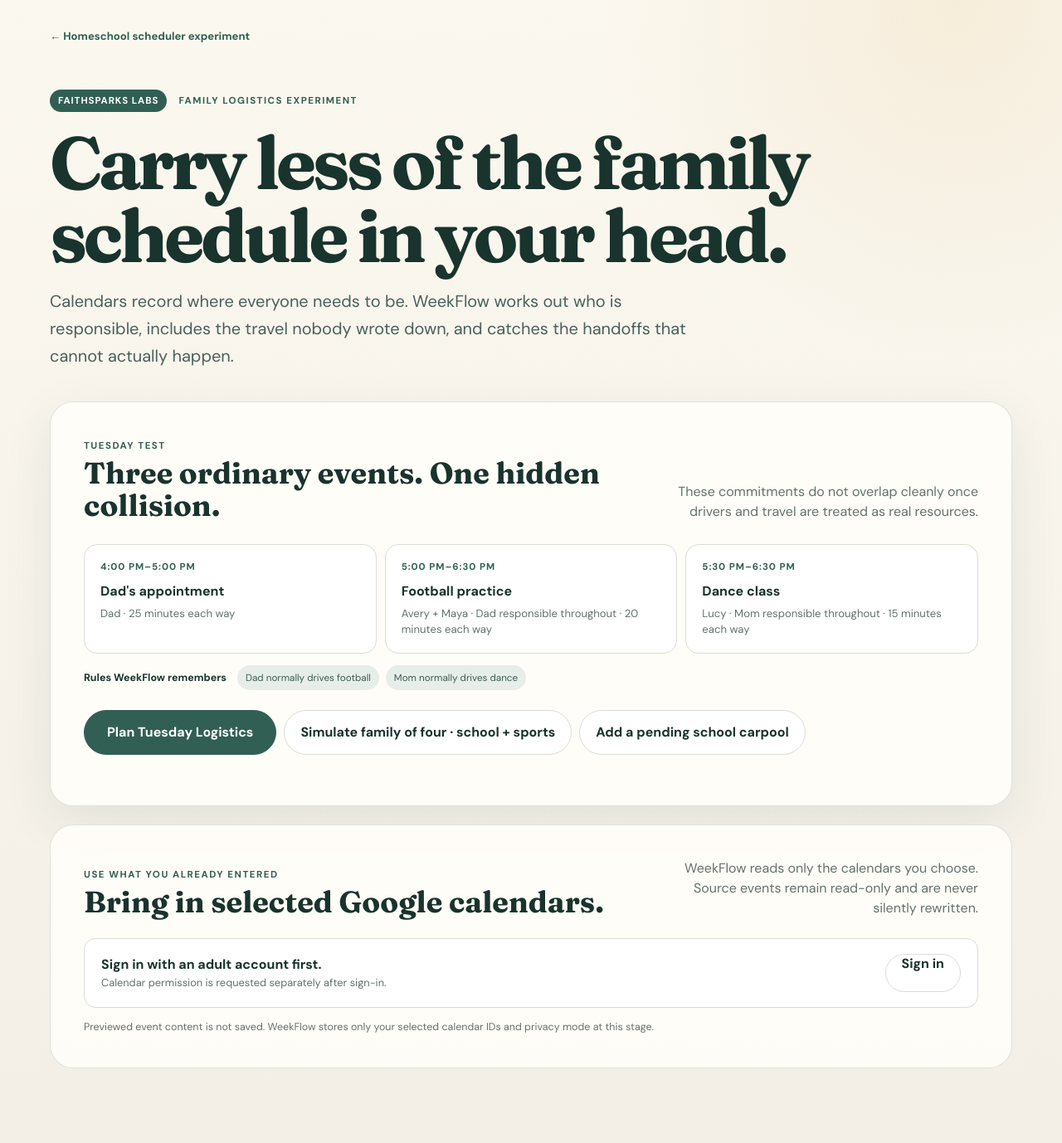
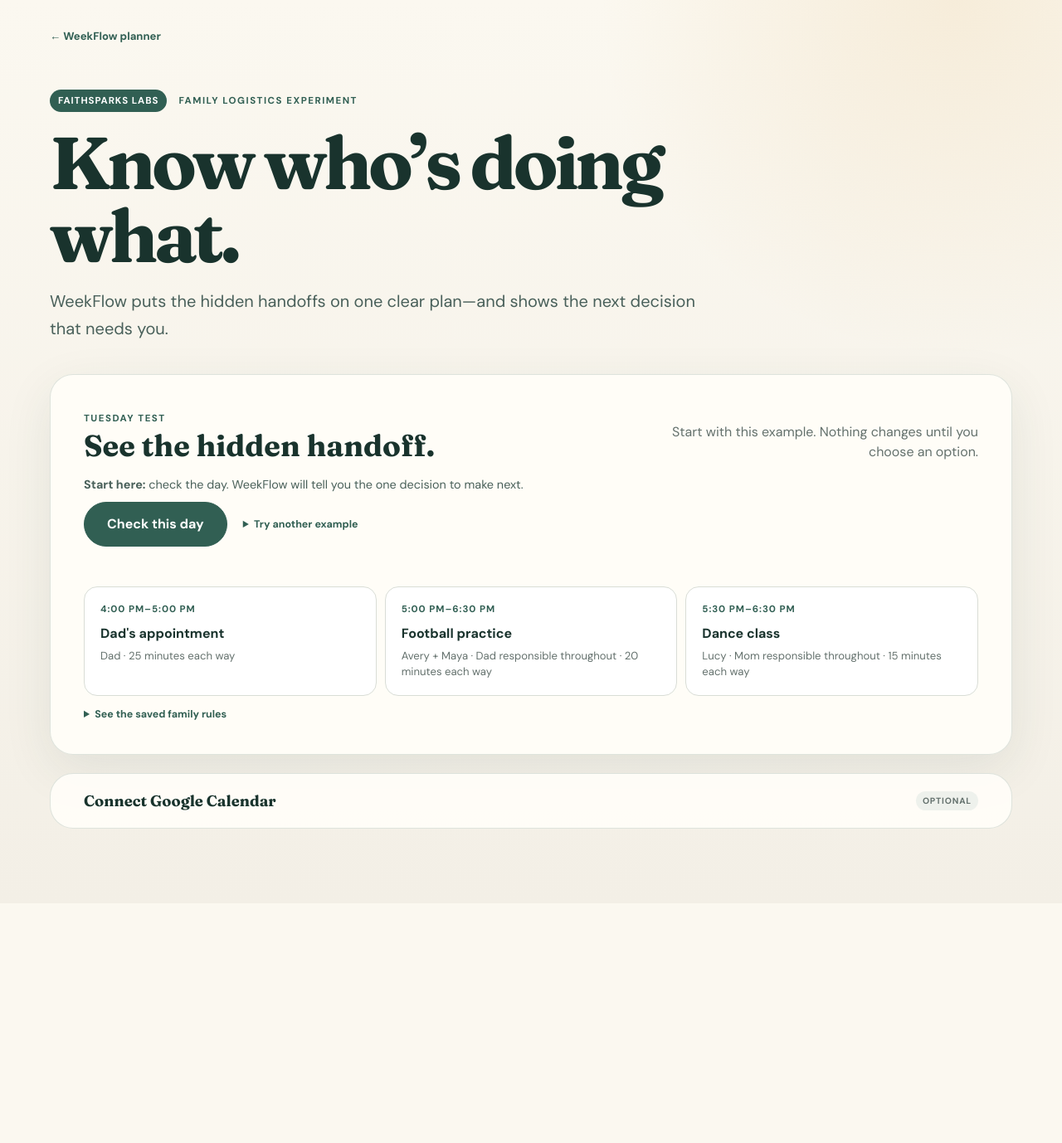
Before and after one commit to theandrewgordon/bible-generator, a Flask app: page /labs/weekflow/logistics in a window 1280 px wide. Shown: the whole page at 83% size. After the commit the page ends 999 px from the top, so only its background shows below. Run offline with Flask 3, Linux system fonts and the light colour scheme; data that the repository does not hold is empty; some libraries are stand-ins or nearby versions.

Commit message:
Simplify WeekFlow decisions and harden integrations

```diff
--- a/faithsparks/views/weekflow.py
+++ b/faithsparks/views/weekflow.py
@@ -27,6 +27,12 @@ from faithsparks.services.weekflow_calendar import (
     preview_google_week,
     save_calendar_preferences,
 )
+from faithsparks.services.weekflow_integrations import (
+    WeekFlowIntegrationUnavailable,
+    WeekFlowProviderError,
+    integration_status,
+    refresh_live_routes,
+)
 from faithsparks.services.weekflow_logistics import (
     analyze_family_logistics,
     apply_responsibility_change,
@@ -35,20 +41,6 @@ from faithsparks.services.weekflow_logistics import (
     default_logistics_scenario,
     family_four_carpool_scenario,
     family_four_school_sports_scenario,
-)
-from faithsparks.services.weekflow_integrations import (
-    WeekFlowIntegrationUnavailable,
-    WeekFlowProviderError,
-    integration_status,
-    refresh_live_routes,
-)
-from faithsparks.services.weekflow_support import (
-    WeekFlowSupportTokenError,
-    WeekFlowSupportUnavailable,
-    create_and_send_support_request,
-    load_owner_support_status,
-    load_support_response,
-    respond_to_support_request,
 )
 from faithsparks.services.weekflow_scheduler import (
     demo_payload,
@@ -70,6 +62,14 @@ from faithsparks.services.weekflow_store import (
     record_weekflow_event,
     save_beta_state,
     save_week_template,
+)
+from faithsparks.services.weekflow_support import (
+    WeekFlowSupportTokenError,
+    WeekFlowSupportUnavailable,
+    create_and_send_support_request,
+    load_owner_support_status,
+    load_support_response,
+    respond_to_support_request,
 )
 from faithsparks.util.request_utils import get_client_ip
 
--- a/static/weekflow_logistics.css
+++ b/static/weekflow_logistics.css
@@ -23,6 +23,7 @@ body {
   font-family: "DM Sans", sans-serif;
 }
 button, select, input { font: inherit; }
+summary { cursor: pointer; }
 .wfl-shell { width: min(1160px, calc(100% - 40px)); margin: 0 auto; padding: 32px 0 90px; }
 nav a { color: var(--forest); font-size: .82rem; font-weight: 700; text-decoration: none; }
 .wfl-hero { max-width: 930px; padding: 55px 0 38px; }
@@ -51,7 +52,17 @@ h2 { margin: 5px 0 0; font-size: clamp(1.65rem, 3vw, 2.25rem); line-height: 1.08
 .wfl-text-button { padding: 7px 0; color: var(--forest); background: transparent; text-decoration: underline; text-underline-offset: 4px; }
 .wfl-action-status { margin-left: 12px; color: var(--muted); font-size: .82rem; }
 .wfl-scenario-actions { display: flex; flex-wrap: wrap; gap: 9px; }
-.wfl-calendar { margin-top: 22px; box-shadow: none; }
+.wfl-one-step { margin: 18px 0 12px; color: #49605a; font-size: .9rem; }
+.wfl-compact-details { margin-top: 13px; }
+.wfl-compact-details > summary, .wfl-example-picker > summary { color: var(--forest); font-size: .78rem; font-weight: 700; }
+.wfl-compact-details[open] > summary, .wfl-example-picker[open] > summary { margin-bottom: 10px; }
+.wfl-compact-details .wfl-rules { margin: 0; }
+.wfl-example-picker { align-self: center; padding: 8px 10px; }
+.wfl-example-picker > div { display: flex; flex-wrap: wrap; gap: 8px; }
+.wfl-calendar { margin-top: 22px; padding: 0; box-shadow: none; }
+.wfl-disclosure > summary { display: flex; justify-content: space-between; padding: 21px clamp(22px,4vw,40px); color: var(--ink); font-family: "Fraunces", serif; font-size: 1.15rem; font-weight: 700; list-style-position: inside; }
+.wfl-disclosure > summary span { align-self: center; padding: 5px 8px; border-radius: 999px; color: var(--muted); background: #eef1ec; font-family: "DM Sans", sans-serif; font-size: .65rem; letter-spacing: .08em; text-transform: uppercase; }
+.wfl-disclosure-body { padding: 0 clamp(22px,4vw,40px) clamp(22px,4vw,40px); }
 .wfl-calendar-status { display: flex; align-items: center; justify-content: space-between; gap: 18px; margin-top: 24px; padding: 18px 20px; border: 1px solid var(--line); border-radius: 14px; background: #fff; }
 .wfl-calendar-status strong, .wfl-calendar-status span { display: block; }
 .wfl-calendar-status span { margin-top: 3px; color: var(--muted); font-size: .8rem; }
--- a/static/weekflow_logistics.js
+++ b/static/weekflow_logistics.js
@@ -16,6 +16,7 @@
   const mobileTimeline = byId("mobileTimeline");
   const issues = byId("issues");
   const suggestions = byId("suggestions");
+  const conflictDetails = document.querySelector(".wfl-conflict-details");
   const responsibilityForm = byId("responsibilityForm");
   const activitySelect = byId("activitySelect");
   const adultSelect = byId("adultSelect");
@@ -46,6 +47,12 @@
       .replaceAll(">", "&gt;")
       .replaceAll('"', "&quot;")
       .replaceAll("'", "&#039;");
+  }
+
+  function firstSentence(value) {
+    const text = String(value ?? "");
+    const ending = text.search(/[.!?](?:\s|$)/);
+    return ending === -1 ? text : text.slice(0, ending + 1);
   }
 
   function loadRememberedRules() {
@@ -92,11 +99,11 @@
     const isFamilyFour = householdCount === 4 && value.events.some((event) => event.id === "school");
     scenarioEyebrow.textContent = `${value.day_label} test`;
     scenarioTitle.textContent = isFamilyFour
-      ? "School, two jobs, and two sports—with the handoffs included."
-      : "Three ordinary events. One hidden collision.";
+      ? "A busy school-and-sports day."
+      : "See the hidden handoff.";
     scenarioDescription.textContent = isFamilyFour
-      ? "Two parents and two children expose whether WeekFlow removes decisions or merely displays them."
-      : "These commitments do not overlap cleanly once drivers and travel are treated as real resources.";
+      ? "WeekFlow checks the travel, drivers, and pickup plan for you."
+      : "Start with this example. Nothing changes until you choose an option.";
     scenarioEvents.innerHTML = value.events.map((event) => {
       const participantNames = event.participant_ids.map((id) => people[id]?.name).filter(Boolean).join(" + ");
       const rule = rules[event.series_id];
@@ -110,13 +117,13 @@
 
   function renderStatus(result) {
     if (result.status === "workable") {
-      resultTitle.textContent = `${result.scenario.day_label} has a workable handoff plan.`;
+      resultTitle.textContent = `${result.scenario.day_label} is covered.`;
       status.className = "wfl-status good";
-      status.innerHTML = "<strong>Every responsibility is covered.</strong><span>No adult or child is expected in two places once travel is included.</span>";
+      status.innerHTML = "<strong>You’re set.</strong><span>Every ride and responsibility has an available person.</span>";
     } else {
-      resultTitle.textContent = `${result.scenario.day_label} needs a decision.`;
+      resultTitle.textContent = `${result.scenario.day_label} needs ${result.issue_count === 1 ? "one decision" : `${result.issue_count} decisions`}.`;
       status.className = "wfl-status warning";
-      status.innerHTML = `<strong>The calendar contains ${result.assignments.length} valid events.</strong><span>The family plan still has ${result.issue_count} ${result.issue_count === 1 ? "responsibility problem" : "responsibility problems"}.</span>`;
+      status.innerHTML = `<strong>Here’s what needs you.</strong><span>Start with the first option below.</span>`;
     }
   }
 
@@ -195,6 +202,15 @@
   }
 
   function suggestionButtons(item) {
+    if (item.kind === "external_help") {
+      return '<div class="wfl-suggestion-actions"><button class="wfl-button" type="button" data-carpool-option>Show a carpool option</button></div>';
+    }
+    if (item.kind === "request_support") {
+      const request = current?.support_requests.find((candidate) => candidate.event_id === item.event_id && candidate.adult_id === item.adult_id && candidate.status === "pending");
+      if (request) {
+        return `<div class="wfl-suggestion-actions"><button class="wfl-button" type="button" data-request="${escapeHtml(request.id)}" data-request-action="accept">They said yes</button><button class="wfl-button" type="button" data-request="${escapeHtml(request.id)}" data-request-action="decline">They can’t help</button></div>`;
+      }
+    }
     if (item.kind === "switch_vehicle") {
       return `<div class="wfl-suggestion-actions"><button class="wfl-button" type="button" data-event="${item.event_id}" data-vehicle="${item.vehicle_id}" data-scope="occurrence">Use this day</button><button class="wfl-button" type="button" data-event="${item.event_id}" data-vehicle="${item.vehicle_id}" data-scope="series">Remember vehicle</button></div>`;
     }
@@ -207,12 +223,17 @@
     if (!result.issues.length) {
       issues.innerHTML = '<div class="wfl-empty-decision"><span class="wfl-eyebrow">Resolved</span><h3>No uncovered handoffs remain.</h3><p>Change an assignment below to pressure-test another option.</p></div>';
       suggestions.replaceChildren();
+      conflictDetails.hidden = true;
       return;
     }
+    conflictDetails.hidden = false;
     issues.innerHTML = result.issues.map((item) => `<article><span class="wfl-eyebrow">Conflict detected</span><h3>${escapeHtml(item.title)}</h3><p>${escapeHtml(item.body)}</p></article>`).join("");
-    suggestions.innerHTML = result.suggestions.map((item) => `<article><span class="wfl-eyebrow">${item.kind === "reassign" ? "Workable option" : "Family decision needed"}</span><h3>${escapeHtml(item.title)}</h3><p>${escapeHtml(item.body)}</p>${suggestionButtons(item)}</article>`).join("");
+    const cards = result.suggestions.map((item, index) => `<article><span class="wfl-eyebrow">${index === 0 ? "Do this next" : item.kind === "reassign" ? "Another option" : "Family decision"}</span><h3>${escapeHtml(item.title)}</h3><p>${escapeHtml(firstSentence(item.body))}</p>${suggestionButtons(item)}</article>`);
+    suggestions.innerHTML = `${cards[0] || ""}${cards.length > 1 ? `<details class="wfl-more-options"><summary>See ${cards.length - 1} more ${cards.length === 2 ? "decision" : "decisions"}</summary><div>${cards.slice(1).join("")}</div></details>` : ""}`;
     suggestions.querySelectorAll("button[data-adult]").forEach((button) => button.addEventListener("click", () => applyChange(button.dataset.event, button.dataset.adult, button.dataset.scope, button.dataset.responsibility)));
     suggestions.querySelectorAll("button[data-vehicle]").forEach((button) => button.addEventListener("click", () => requestPlan({ kind: "vehicle", event_id: button.dataset.event, vehicle_id: button.dataset.vehicle, scope: button.dataset.scope })));
+    suggestions.querySelectorAll("button[data-request]").forEach((button) => button.addEventListener("click", () => requestPlan({ kind: "support_request", request_id: button.dataset.request, action: button.dataset.requestAction })));
+    suggestions.querySelectorAll("button[data-carpool-option]").forEach((button) => button.addEventListener("click", () => useScenario(config.carpoolScenario)));
   }
 
   function renderForm(result) {
@@ -245,7 +266,7 @@
 
   async function requestPlan(change = null) {
     planButton.disabled = true;
-    actionStatus.textContent = "Checking drivers, travel, participants, and handoffs…";
+    actionStatus.textContent = "Checking the family plan…";
     try {
       const response = await fetch(config.planUrl, {
         method: "POST",
@@ -258,8 +279,8 @@
       render(payload);
       if (change?.scope === "series") rememberRules();
       actionStatus.textContent = "";
-      planButton.textContent = `Recheck ${payload.scenario.day_label} Logistics`;
-      if (change) document.querySelector(".wfl-result-heading").scrollIntoView({ behavior: "smooth", block: "start" });
+      planButton.textContent = "Check again";
+      document.querySelector(".wfl-result-heading").scrollIntoView({ behavior: "smooth", block: "start" });
     } catch (error) {
       actionStatus.textContent = error.message;
     } finally {
@@ -269,6 +290,13 @@
 
   function applyChange(eventId, adultId, scope, responsibilityKind = null) {
     return requestPlan({ event_id: eventId, adult_id: adultId, scope, ...(responsibilityKind ? { responsibility_kind: responsibilityKind } : {}) });
+  }
+
+  function useScenario(nextScenario) {
+    scenario = structuredClone(nextScenario);
+    renderScenarioSummary(scenario);
+    planButton.textContent = "Check this day";
+    requestPlan();
   }
 
   function mondayFor(date = new Date()) {
@@ -409,18 +437,8 @@
   }
 
   planButton.addEventListener("click", () => requestPlan());
-  familyFourButton.addEventListener("click", () => {
-    scenario = structuredClone(config.familyFourScenario);
-    renderScenarioSummary(scenario);
-    planButton.textContent = "Recheck Family Logistics";
-    requestPlan();
-  });
-  carpoolButton.addEventListener("click", () => {
-    scenario = structuredClone(config.carpoolScenario);
-    renderScenarioSummary(scenario);
-    planButton.textContent = "Recheck Carpool Logistics";
-    requestPlan();
-  });
+  familyFourButton.addEventListener("click", () => useScenario(config.familyFourScenario));
+  carpoolButton.addEventListener("click", () => useScenario(config.carpoolScenario));
   responsibilityForm.addEventListener("submit", (event) => {
     event.preventDefault();
     applyChange(activitySelect.value, adultSelect.value, scopeSelect.value);
--- a/templates/weekflow_logistics.html
+++ b/templates/weekflow_logistics.html
@@ -10,33 +10,36 @@
     <link rel="preconnect" href="https://fonts.googleapis.com" />
     <link rel="preconnect" href="https://fonts.gstatic.com" crossorigin />
     <link href="https://fonts.googleapis.com/css2?family=DM+Sans:wght@400;500;600;700&family=Fraunces:opsz,wght@9..144,600;9..144,700&display=swap" rel="stylesheet" />
-    <link rel="stylesheet" href="{{ url_for('static', filename='weekflow_logistics.css') }}?v=8" />
+    <link rel="stylesheet" href="{{ url_for('static', filename='weekflow_logistics.css') }}?v=12" />
   </head>
   <body>
     <main class="wfl-shell">
-      <nav><a href="{{ url_for('weekflow.index') }}">← Homeschool scheduler experiment</a></nav>
+      <nav><a href="{{ url_for('weekflow.index') }}">← WeekFlow planner</a></nav>
       <header class="wfl-hero">
         <div class="wfl-kicker"><span>FaithSparks Labs</span> Family logistics experiment</div>
-        <h1>Carry less of the family schedule in your head.</h1>
-        <p>Calendars record where everyone needs to be. WeekFlow works out who is responsible, includes the travel nobody wrote down, and catches the handoffs that cannot actually happen.</p>
+        <h1>Know who’s doing what.</h1>
+        <p>WeekFlow puts the hidden handoffs on one clear plan—and shows the next decision that needs you.</p>
       </header>
 
       <section class="wfl-scenario" aria-labelledby="scenarioTitle">
-        <div class="wfl-heading"><div><span class="wfl-eyebrow" id="scenarioEyebrow">Tuesday test</span><h2 id="scenarioTitle">Three ordinary events. One hidden collision.</h2></div><p id="scenarioDescription">These commitments do not overlap cleanly once drivers and travel are treated as real resources.</p></div>
+        <div class="wfl-heading"><div><span class="wfl-eyebrow" id="scenarioEyebrow">Try it</span><h2 id="scenarioTitle">See the hidden handoff.</h2></div><p id="scenarioDescription">Start with this example. Nothing changes until you choose an option.</p></div>
+        <p class="wfl-one-step"><strong>Start here:</strong> check the day. WeekFlow will tell you the one decision to make next.</p>
+        <div class="wfl-scenario-actions"><button class="wfl-button wfl-primary" id="planButton" type="button">Check this day</button><details class="wfl-example-picker"><summary>Try another example</summary><div><button class="wfl-button" id="familyFourButton" type="button">School + sports</button><button class="wfl-button" id="carpoolButton" type="button">School carpool</button></div></details></div>
+        <span class="wfl-action-status" id="actionStatus" role="status" aria-live="polite"></span>
         <div class="wfl-event-grid" id="scenarioEvents">
           <article><time>4:00–5:00</time><strong>Dad’s appointment</strong><span>Dad · 25 minutes travel each way</span></article>
           <article><time>5:00–6:30</time><strong>Football practice</strong><span>Avery + Maya · Dad normally drives · 20 minutes travel</span></article>
           <article><time>5:30–6:30</time><strong>Dance class</strong><span>Lucy · Mom normally drives · 15 minutes travel</span></article>
         </div>
-        <div class="wfl-rules" id="scenarioRules"><strong>Rules WeekFlow remembers</strong><span>Football → Dad</span><span>Dance → Mom</span><span>Grandma → saved backup</span></div>
-        <div class="wfl-scenario-actions"><button class="wfl-button wfl-primary" id="planButton" type="button">Plan Tuesday Logistics</button><button class="wfl-button" id="familyFourButton" type="button">Simulate family of four · school + sports</button><button class="wfl-button" id="carpoolButton" type="button">Add a pending school carpool</button></div>
-        <span class="wfl-action-status" id="actionStatus" role="status" aria-live="polite"></span>
+        <details class="wfl-compact-details"><summary>See the saved family rules</summary><div class="wfl-rules" id="scenarioRules"><strong>WeekFlow remembers</strong><span>Football → Dad</span><span>Dance → Mom</span><span>Grandma → saved backup</span></div></details>
       </section>
 
-      <section class="wfl-calendar" aria-labelledby="calendarTitle">
+      <details class="wfl-calendar wfl-disclosure">
+        <summary>Connect Google Calendar <span>Optional</span></summary>
+        <div class="wfl-disclosure-body">
         <div class="wfl-heading">
-          <div><span class="wfl-eyebrow">Use what you already entered</span><h2 id="calendarTitle">Bring in selected Google calendars.</h2></div>
-          <p>WeekFlow reads only the calendars you choose. Source events remain read-only and are never silently rewritten.</p>
+          <div><span class="wfl-eyebrow">Use what you already entered</span><h2>Choose calendars to read.</h2></div>
+          <p>Your original Google events stay unchanged.</p>
         </div>
         <div class="wfl-calendar-status" id="calendarStatus" role="status" aria-live="polite">
           <div><strong>Checking connection…</strong><span>Calendar access is optional and separate from sign-in.</span></div>
@@ -58,13 +61,21 @@
           <div class="wfl-calendar-preview" id="calendarPreview" hidden></div>
         </div>
         <p class="wfl-calendar-privacy">Previewed event content is not saved. WeekFlow stores only your selected calendar IDs and privacy mode at this stage.</p>
-      </section>
+        </div>
+      </details>
 
       <section id="results" hidden aria-live="polite">
         <div class="wfl-result-heading"><div><span class="wfl-eyebrow">Responsibility plan</span><h2 id="resultTitle">Tuesday needs a decision.</h2></div><button class="wfl-text-button" id="resetRulesButton" type="button">Reset remembered rules</button></div>
         <div class="wfl-status" id="status"></div>
+
+        <section class="wfl-decision" id="decisionPanel">
+          <div class="wfl-suggestions" id="suggestions"></div>
+          <details class="wfl-conflict-details"><summary>Why does this need attention?</summary><div class="wfl-issues" id="issues"></div></details>
+        </section>
+
+        <details class="wfl-plan-details"><summary>See how WeekFlow worked this out</summary><div class="wfl-plan-details-body">
         <div class="wfl-metrics" id="metrics"></div>
-        <section class="wfl-beta-grid" aria-label="Beta planning safeguards">
+        <section class="wfl-beta-grid" aria-label="Planning checks">
           <article><span class="wfl-eyebrow">Route + ride confidence</span><h3>What WeekFlow verified</h3><div id="guardrailSummary"></div></article>
           <article><span class="wfl-eyebrow">Four-week balance</span><h3>Who has been carrying it?</h3><div id="fairnessSummary"></div></article>
           <article id="supportPanel"><span class="wfl-eyebrow">Helper + carpool requests</span><h3>No assumed yeses</h3><div id="supportSummary"></div></article>
@@ -75,14 +86,11 @@
           <div class="wfl-timeline" id="timeline"></div>
           <div class="wfl-mobile-timeline" id="mobileTimeline"></div>
         </section>
+        </div></details>
 
-        <section class="wfl-decision" id="decisionPanel">
-          <div class="wfl-issues" id="issues"></div>
-          <div class="wfl-suggestions" id="suggestions"></div>
-        </section>
-
-        <section class="wfl-update" aria-labelledby="updateTitle">
-          <div><span class="wfl-eyebrow">Easy update</span><h2 id="updateTitle">Change it once—or let it ride.</h2><p>An occurrence override changes only this Tuesday. A series rule becomes the remembered default for future matching events.</p></div>
+        <details class="wfl-update wfl-update-details">
+          <summary>Make a different change</summary>
+          <div class="wfl-update-body"><div><span class="wfl-eyebrow">Easy update</span><h2>Change it once—or remember it.</h2><p>Choose this day only, or make it the normal plan.</p></div>
           <form id="responsibilityForm">
             <label><span>Activity</span><select id="activitySelect"></select></label>
             <label><span>Responsible adult</span><select id="adultSelect"></select></label>
@@ -90,7 +98,8 @@
             <button class="wfl-button" type="submit">Update and replan</button>
           </form>
           <p class="wfl-memory" id="ruleMemory"></p>
-        </section>
+          </div>
+        </details>
       </section>
     </main>
 
@@ -107,6 +116,6 @@
         carpoolScenario: {{ carpool_scenario|tojson }}
       };
     </script>
-    <script src="{{ url_for('static', filename='weekflow_logistics.js') }}?v=8" defer></script>
+    <script src="{{ url_for('static', filename='weekflow_logistics.js') }}?v=12" defer></script>
   </body>
 </html>
```
Also changed, not shown: other parts of static/weekflow_logistics.css (+18 -3 lines), docs/weekflow-execution-plan.md (+33 -12 lines), faithsparks/services/weekflow_store.py (+22 -19 lines), faithsparks/services/weekflow_support.py (+31 -6 lines), templates/weekflow_support_response.html (added, +31 -0 lines), tests/test_weekflow_integrations.py (added, +157 -0 lines), tests/test_weekflow_support.py (added, +129 -0 lines), tests/test_weekflow_views.py (+111 -3 lines).
